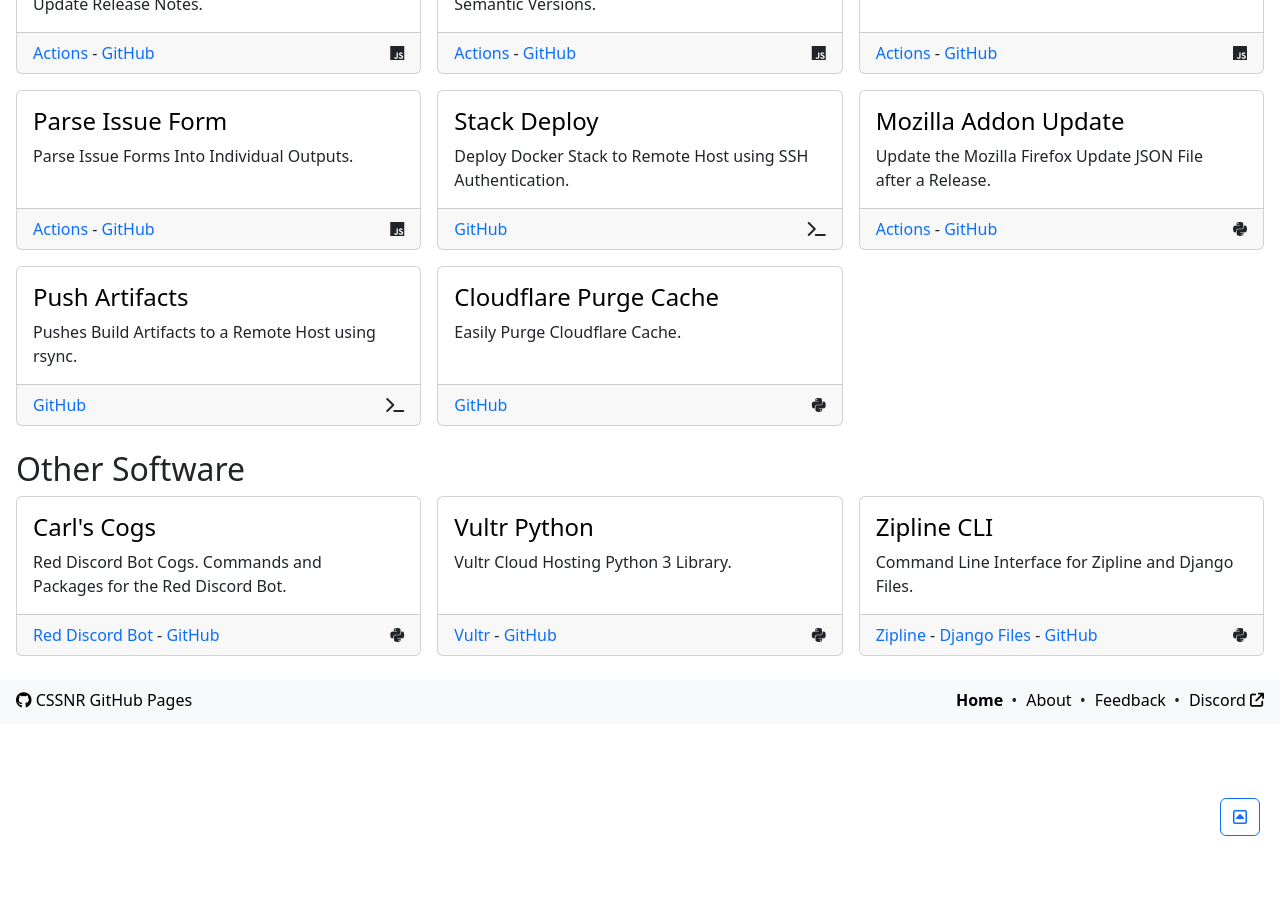
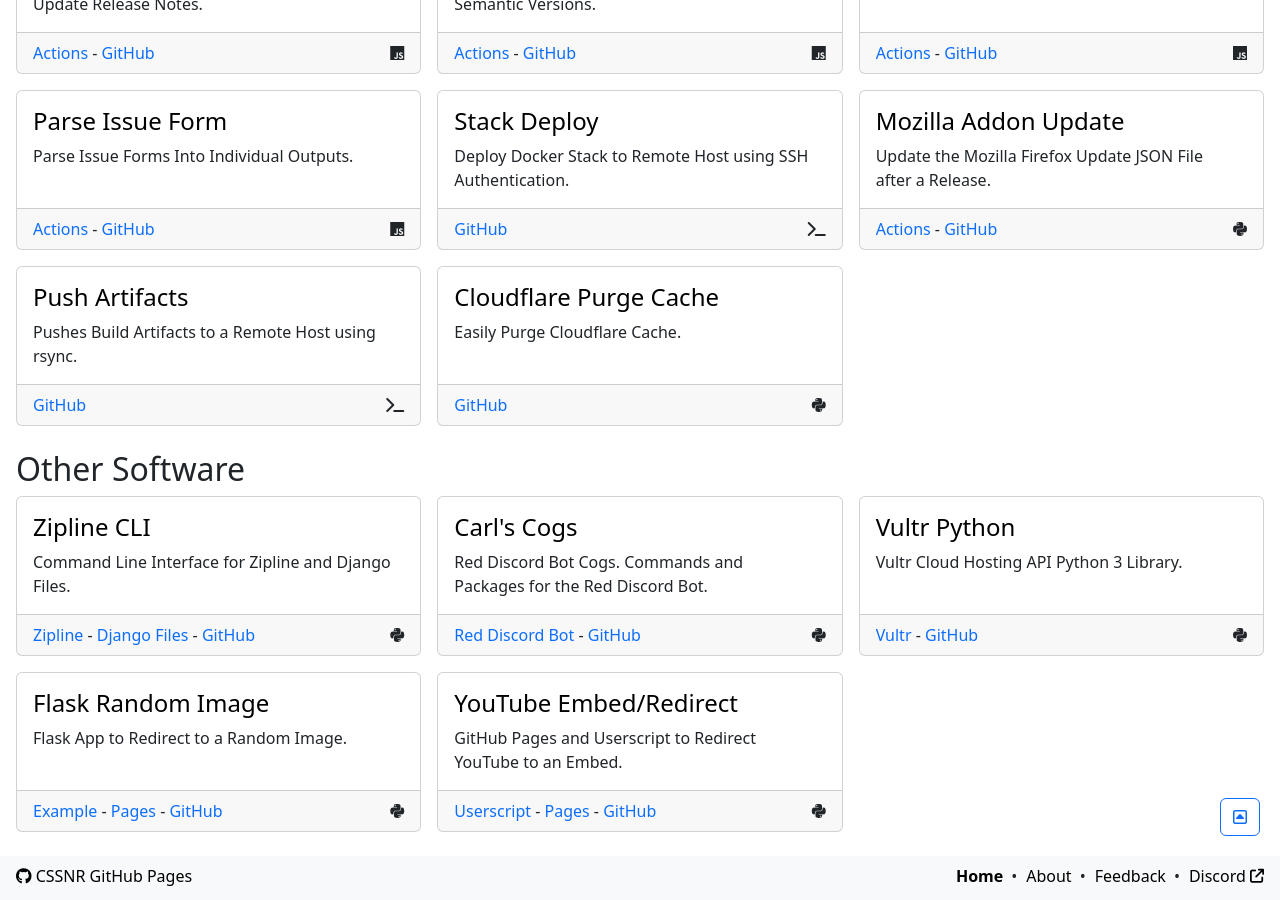
Before and after one commit to cssnr/cssnr.github.io, a Jekyll site: the page built from src/index.html, in a window 1280 px wide and 900 px high, scrolled down 1470 px. Built offline with Jekyll 4.4.1, drawn with Linux system fonts in a browser that asks for light colours; before the commit the page ends 2194 px from its top, so only the background shows below that.

Commit message:
Update Config

```diff
--- a/src/js/config.js
+++ b/src/js/config.js
@@ -321,6 +321,17 @@
 ]
 const otherSoftware = [
     {
+        name: 'Zipline CLI',
+        url: 'https://github.com/cssnr/zipline-cli',
+        description: 'Command Line Interface for Zipline and Django Files.',
+        links: {
+            Zipline: 'https://github.com/diced/zipline',
+            'Django Files': 'https://github.com/django-files/django-files',
+            GitHub: 'https://github.com/cssnr/zipline-cli',
+        },
+        fa: 'faPython',
+    },
+    {
         name: "Carl's Cogs",
         url: 'https://github.com/smashedr/carl-cogs',
         description:
@@ -334,7 +345,7 @@
     {
         name: 'Vultr Python',
         url: 'https://github.com/cssnr/vultr-python',
-        description: 'Vultr Cloud Hosting Python 3 Library.',
+        description: 'Vultr Cloud Hosting API Python 3 Library.',
         links: {
             Vultr: 'https://www.vultr.com/?ref=6905748',
             GitHub: 'https://github.com/cssnr/vultr-python',
@@ -342,13 +353,26 @@
         fa: 'faPython',
     },
     {
-        name: 'Zipline CLI',
-        url: 'https://github.com/cssnr/zipline-cli',
-        description: 'Command Line Interface for Zipline and Django Files.',
+        name: 'Flask Random Image',
+        url: 'https://github.com/smashedr/flask-random-image',
+        description: 'Flask App to Redirect to a Random Image.',
         links: {
-            Zipline: 'https://github.com/diced/zipline',
-            'Django Files': 'https://github.com/django-files/django-files',
-            GitHub: 'https://github.com/cssnr/zipline-cli',
+            Example: 'https://flask-image.cssnr.com/',
+            Pages: 'https://github.com/smashedr/random-image/',
+            GitHub: 'https://github.com/smashedr/flask-random-image',
+        },
+        fa: 'faPython',
+    },
+    {
+        name: 'YouTube Embed/Redirect',
+        url: 'https://github.com/smashedr/youtube-embed/',
+        description:
+            'GitHub Pages and Userscript to Redirect YouTube to an Embed.',
+        links: {
+            Userscript:
+                'https://github.com/smashedr/youtube-embed/raw/master/src/youtube-redirect.user.js',
+            Pages: 'https://smashedr.github.io/youtube-embed/',
+            GitHub: 'https://github.com/smashedr/youtube-embed/',
         },
         fa: 'faPython',
     },
```
Also changed, not shown: src/about.html (+19 -11 lines).
